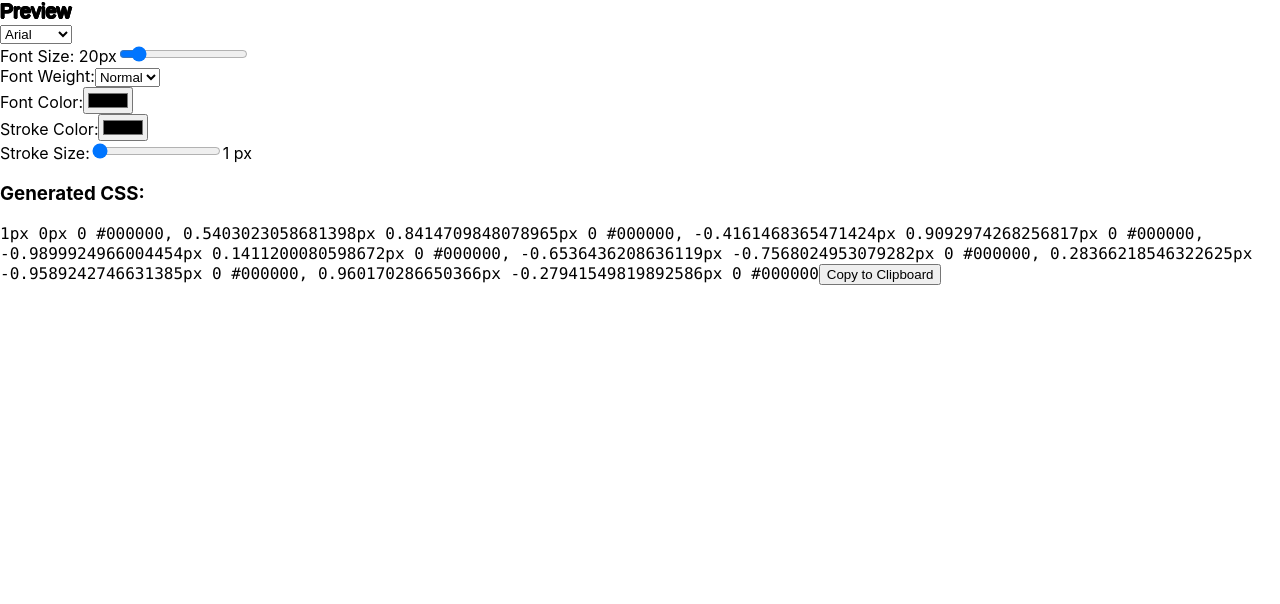
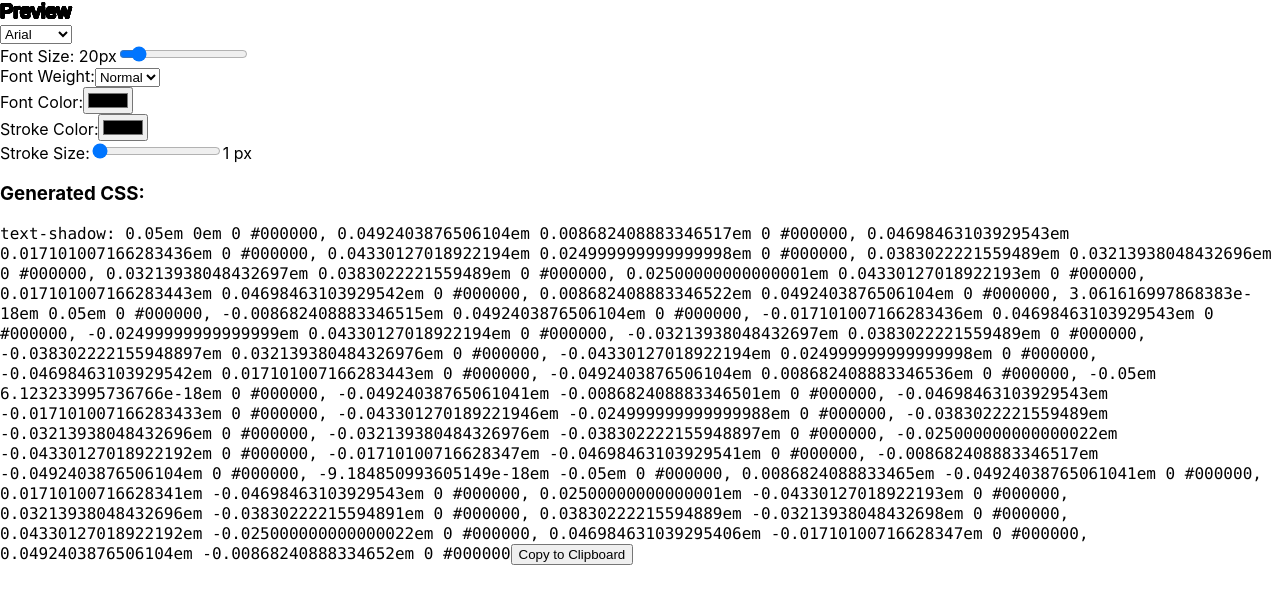
Before and after one commit to JayDacosta/SuperStrokerCSS, a React (Create React App) app: page / in a window 1280 px wide. Shown: the top 604 px of the page. Built offline with nearby package versions, Linux system fonts and the light colour scheme.

Commit message:
Added smoother shadows and Converted GenereatedCSS to em relative units

```diff
--- a/src/App.js
+++ b/src/App.js
@@ -39,27 +39,33 @@ function App() {
 
   const handleStrokeColorChange = (color) => {
     setStrokeColor(color);
-    // We'll integrate stroke logic here later
+
   };
 
   const generateCSS = () => {
     const shadows = [];
-    const strokeSizeInt = parseInt(strokeSize, 10);
+    const strokeSizeEm = strokeSize / fontSize;  // Convert stroke size to ems relative to font size
 
-    for (let angle = 0; angle < 2 * Math.PI; angle += 1 / strokeSizeInt) {
-        const x = Math.cos(angle) * strokeSizeInt;
-        const y = Math.sin(angle) * strokeSizeInt;
-        shadows.push(`${x}px ${y}px 0 ${strokeColor}`);
+    // Correlate number of directions with stroke size
+    const NUM_DIRECTIONS = Math.max(36, strokeSize * 10); // For example, for strokeSize of 1, we get 10 directions, for 10 we get 100.
+
+    const angleIncrement = 2 * Math.PI / NUM_DIRECTIONS;  // Calculate the angle increment based on the number of directions
+
+    for (let i = 0; i < NUM_DIRECTIONS; i++) {
+        const x = Math.cos(i * angleIncrement) * strokeSizeEm;
+        const y = Math.sin(i * angleIncrement) * strokeSizeEm;
+        shadows.push(`${x}em ${y}em 0 ${strokeColor}`);
     }
 
-    const css = `${shadows.join(', ')}`;  // Removed "text-shadow:" prefix
+    const css = `${shadows.join(', ')}`;
     setGeneratedCSS(css);
 };
 
 
-  useEffect(() => {
-    generateCSS();
-  }, [strokeColor, strokeSize]);
+useEffect(() => {
+  generateCSS();
+}, [strokeColor, strokeSize]);
+
 
   const styles = {
     fontFamily: fontFamily,
@@ -67,9 +73,7 @@ function App() {
     fontWeight: fontWeight,
     color: fontColor,
     textShadow: generatedCSS
-  };
-
-  console.log(styles);
+};
 
 
   return (
@@ -95,13 +99,14 @@ function App() {
       </div>
 
       <div>
-        <h3>Generated CSS:</h3>
-        <code>{generatedCSS}</code>
-        <button onClick={() => navigator.clipboard.writeText(generatedCSS)}>Copy to Clipboard</button>
-      </div>
+    <h3>Generated CSS:</h3>
+    <code>
+  text-shadow: {generatedCSS.replace(/(\d+)px/g, (match, p1) => `${p1/fontSize}em`)}
+</code>
 
+<button onClick={() => navigator.clipboard.writeText(`text-shadow: ${generatedCSS}`)}>Copy to Clipboard</button>
 
-
+</div>
 
       {/* We'll add more components here as we create them */}
     </div>
```
